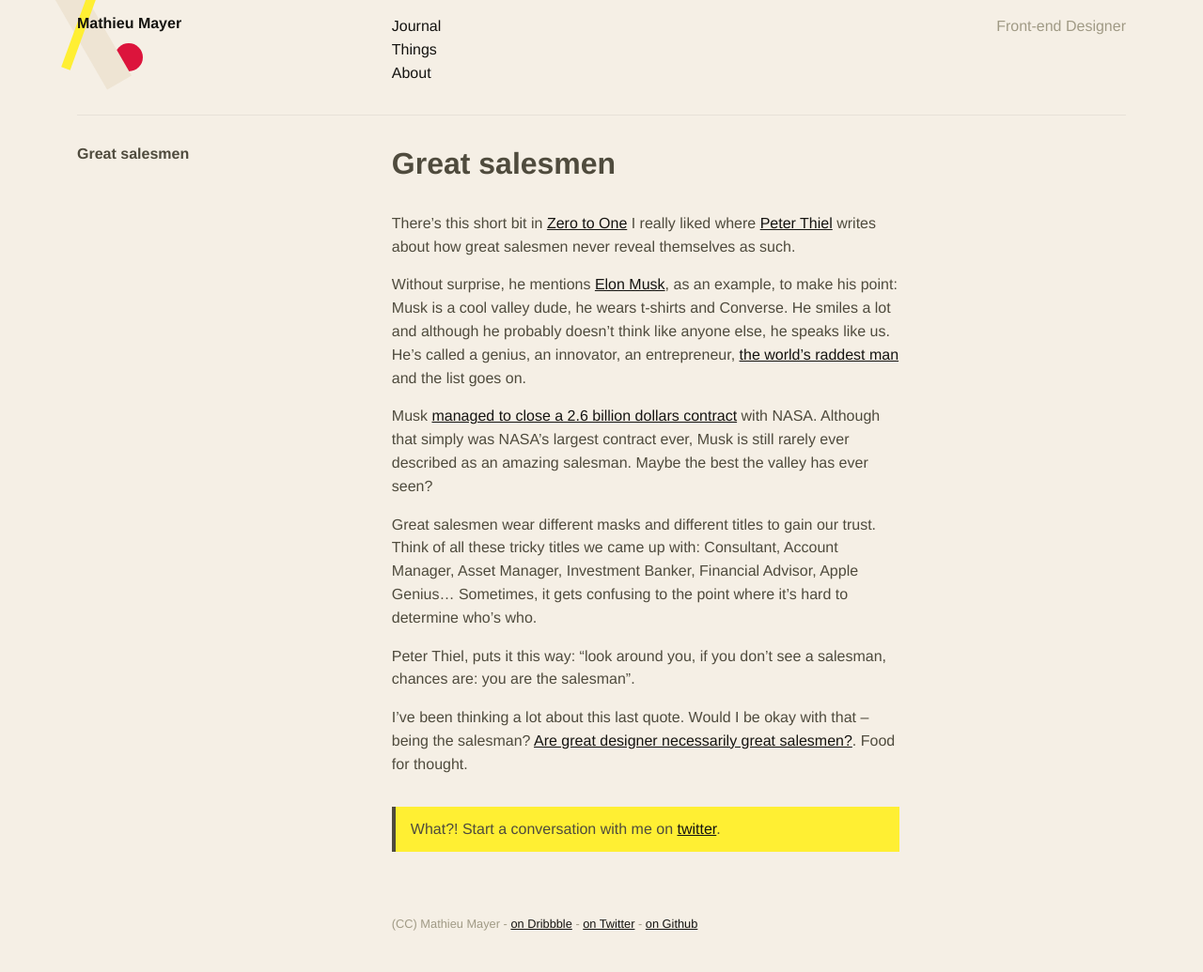
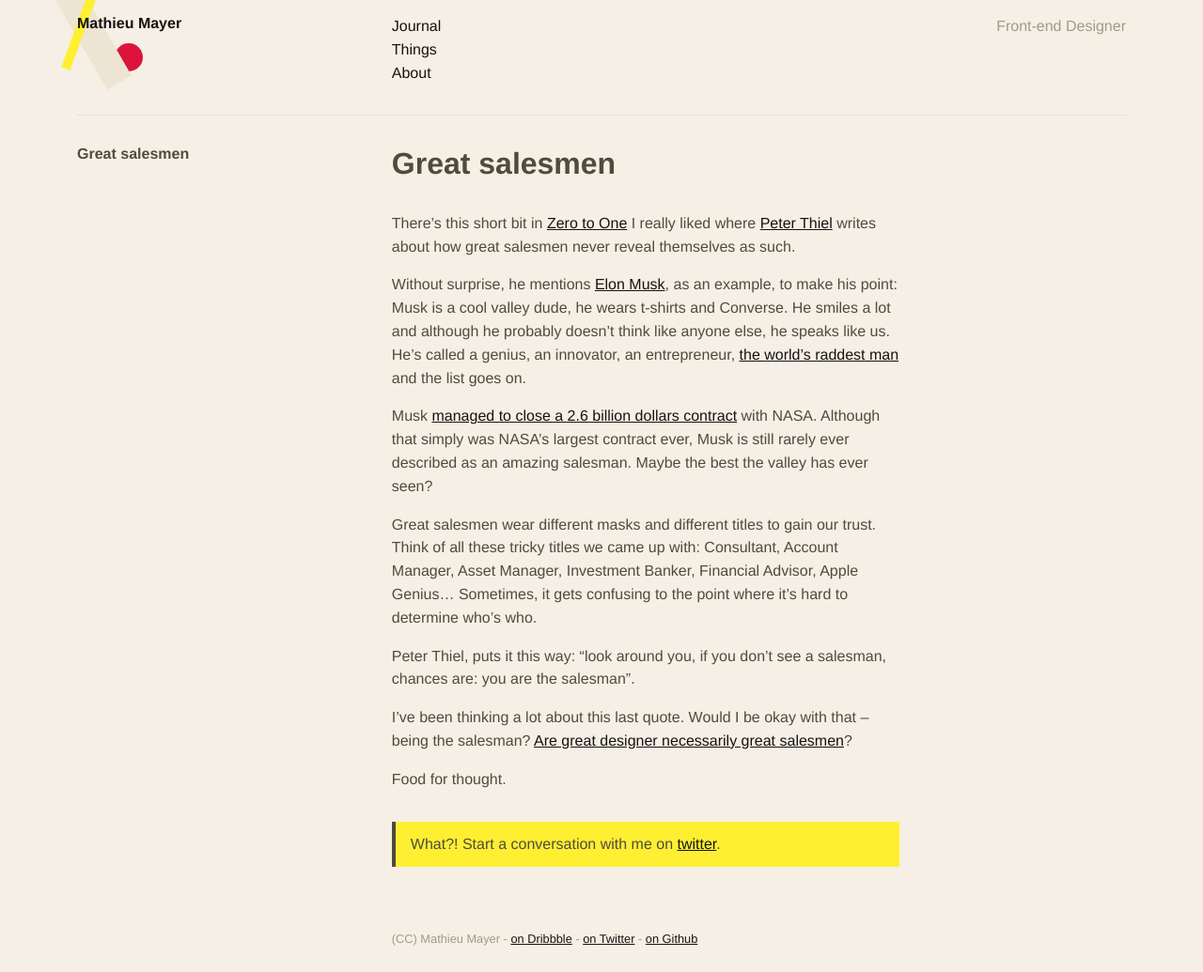
Before and after one commit to mx3m/mx3m.github.io, a Jekyll site: the page built from _posts/2015-06-22-great-salesmen.markdown, in a window 1280 px wide. Shown: the whole page at 94% size. Built offline with Jekyll 4.4.1, drawn with Linux system fonts in a browser that asks for light colours; nearby versions of some CDN libraries.

Commit message:
quick edit

```diff
--- a/_posts/2015-06-22-great-salesmen.markdown
+++ b/_posts/2015-06-22-great-salesmen.markdown
@@ -15,4 +15,6 @@ Great salesmen wear different masks and different titles to gain our trust. Thin
 
 Peter Thiel, puts it this way: "look around you, if you don't see a salesman, chances are: you are the salesman".
 
-I've been thinking a lot about this last quote. Would I be okay with that – being the salesman? [Are great designer necessarily great salesmen?](http://muledesign.com/2014/09/13-ways-designers-screw-up-client-presentations). Food for thought.
+I've been thinking a lot about this last quote. Would I be okay with that – being the salesman? [Are great designer necessarily great salesmen](http://muledesign.com/2014/09/13-ways-designers-screw-up-client-presentations)?
+
+Food for thought.
```
